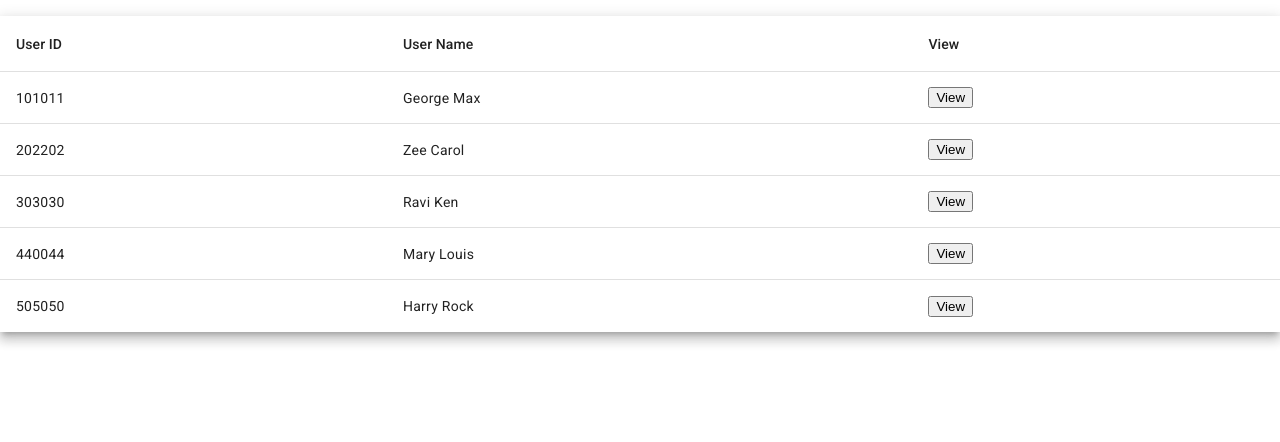
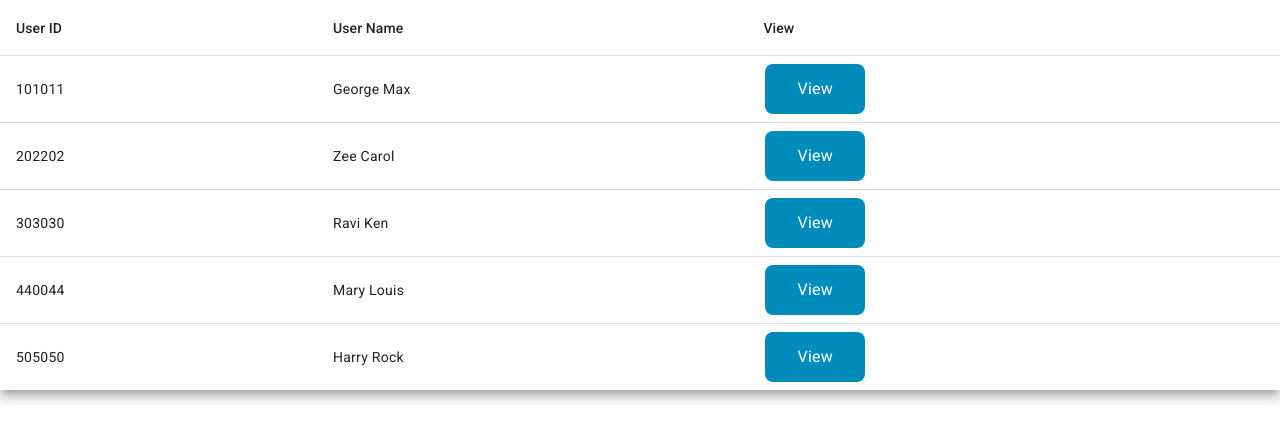
Before and after one commit to AbhitanshRIL/Mod-pro, an Angular app: page /Submit in a window 1280 px wide. Shown: the top 442 px of the page. Built offline with nearby package versions, Linux system fonts and the light colour scheme.

Commit message:
View button

```diff
--- a/src/app/submission-table/submission-table.component.css
+++ b/src/app/submission-table/submission-table.component.css
@@ -1,3 +1,17 @@
 table {
-    margin-top: 1rem;
+    width: 20px;
+
 }
+.view-Ag{
+    border: none;
+    color: white;
+    padding: 15px 32px;
+    text-align: center;
+    text-decoration: none;
+    display: inline-block;
+    font-size: 16px;
+    margin: 8px 2px;
+    cursor: pointer;
+    background-color: #008CBA;
+    border-radius: 8px;
+}
--- a/src/app/submission-table/submission-table.component.html
+++ b/src/app/submission-table/submission-table.component.html
@@ -24,7 +24,7 @@
     <!-- Symbol Column -->
     <ng-container matColumnDef="symbol">
         <th mat-header-cell *matHeaderCellDef> View </th>
-        <td mat-cell *matCellDef="let element"> <button mat-button>View</button> </td>
+        <td mat-cell *matCellDef="let element"> <a mat-button class="view-Ag" href="http://localhost:4200/Moderation" target="_blank">View</a> </td>
     </ng-container>
     <!-- <ng-container matColumnDef="symbol">
         <th mat-header-cell *matHeaderCellDef>View</th>
```
